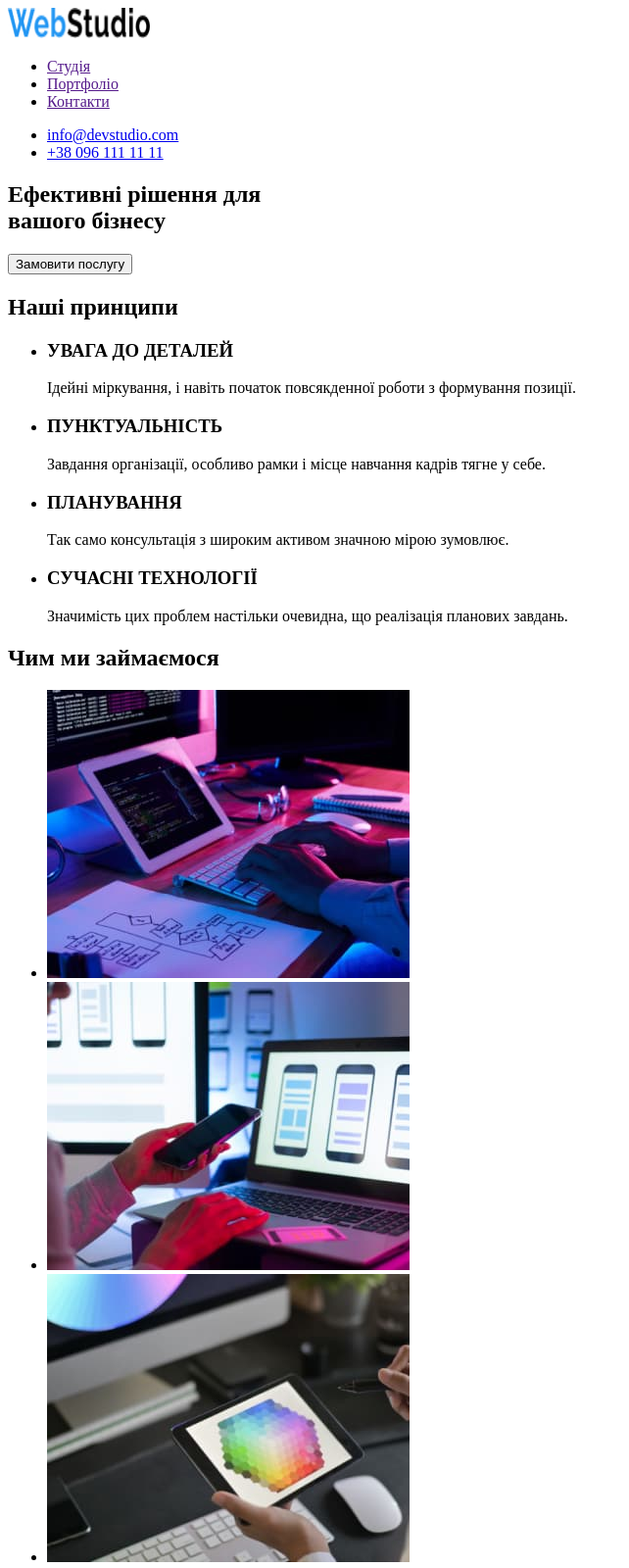
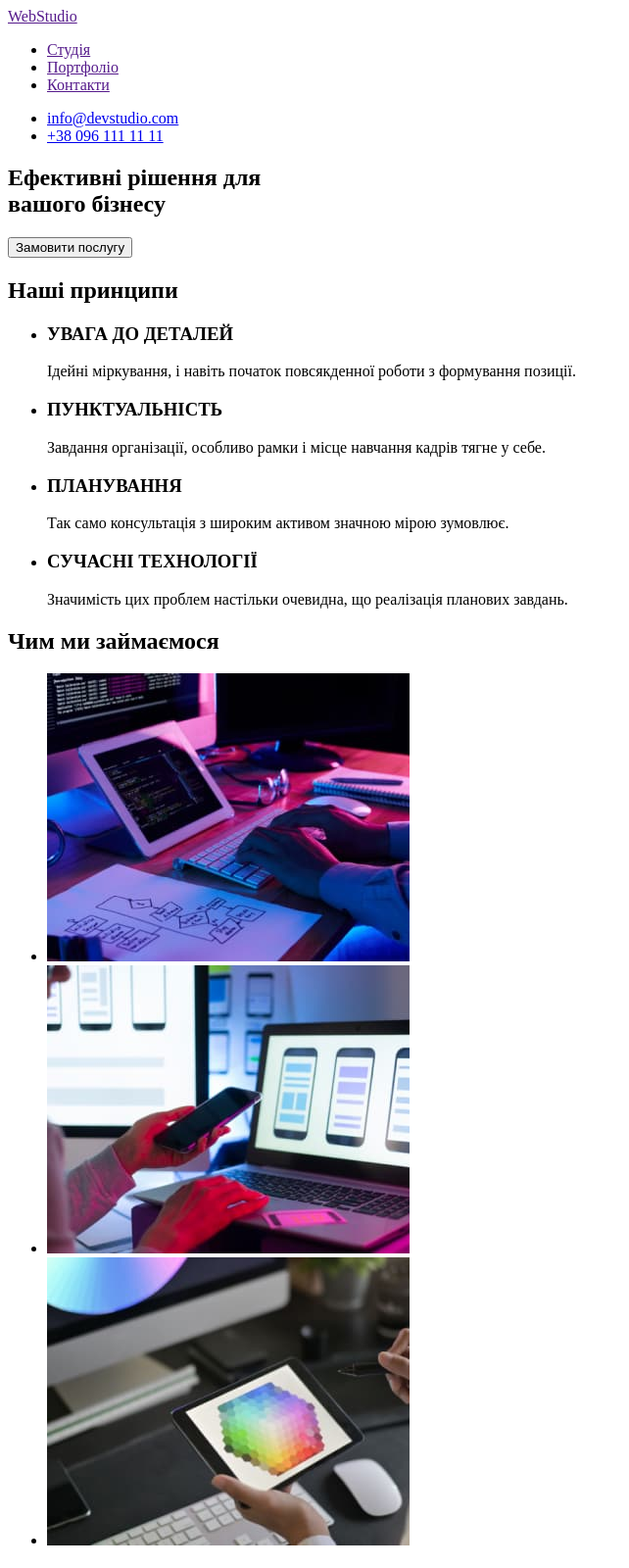
Before and after one commit to KaterynaChernetska/goit-markup-hm-01, a plain HTML site: page index.html in a window 1280 px wide. Shown: the top 1600 px of the page at 98% size, without its empty margins (0-642 px from the left). Drawn offline with Linux system fonts and the light colour scheme.

Commit message:
Change logo

```diff
--- a/index.html
+++ b/index.html
@@ -1,22 +1,15 @@
 <!DOCTYPE html>
 <html lang="uk">
   <head>
-    <meta charset="utf-8" />
-    <meta http-equiv="x-ua-compatible" content="ie=edge" />
-    <meta name="viewport" content="width=device-width, initial-scale=1.0" />
+    <meta charset="utf-8"/>
+    <meta http-equiv="x-ua-compatible" content="ie=edge"/>
+    <meta name="viewport" content="width=device-width, initial-scale=1.0"/>
     <title>WebStudio</title>
   </head>
   <body>
     <header>
       <nav>
-        <a href="">
-          <img
-            src="./images/logo/webstudiologo.jpg"
-            alt="Логотип компанії"
-            width="145"
-            height="31"
-          />
-        </a>
+        <a href="">WebStudio</a>
         <ul>
           <li><a href="">Студія</a></li>
           <li><a href="">Портфоліо</a></li>
@@ -29,15 +22,13 @@
       </ul>
     </header>
     <main>
-      <div>
       <section>
         <h1>
-            Ефективні рішення для <br />
+          Ефективні рішення для <br/>
           вашого бізнесу
         </h1>
         <button type="button">Замовити послугу</button>
       </section>
-      </div>
       <section>
         <h2>Наші принципи</h2>
         <ul>
@@ -63,19 +54,13 @@
         <h2>Чим ми займаємося</h2>
         <ul>
           <li>
-            <a href="">
-              <img src="./images/box/box1.jpg" alt="Написання коду" width="370" />
-            </a>
+            <img src="./images/box/box1.jpg" alt="Написання коду" width="370"/>
           </li>
           <li>
-            <a href="">
-              <img src="./images/box/box2.jpg" alt="Виготовлення дизайну інтерфейсу" width="370" />
-            </a>
+            <img src="./images/box/box2.jpg" alt="Виготовлення дизайну інтерфейсу" width="370"/>
           </li>
           <li>
-            <a href="">
-              <img src="./images/box/box3.jpg" alt="Підбір кольорів дизайну" width="370" />
-            </a>
+            <img src="./images/box/box3.jpg" alt="Підбір кольорів дизайну" width="370"/>
           </li>
         </ul>
       </section>
@@ -83,22 +68,22 @@
         <h2>Наша команда</h2>
         <ul>
           <li>
-            <img src="./images/team/teammember1.jpg" alt="Фото дизайнера" width="270" />
+            <img src="./images/team/teammember1.jpg" alt="Фото дизайнера" width="270"/>
             <h3>Ігор Дем'яненко</h3>
             <p lang="en">Product Designer</p>
           </li>
           <li>
-            <img src="./images/team/teammember2.jpg" alt="Фото розробника фронтенту" width="270" />
+            <img src="./images/team/teammember2.jpg" alt="Фото розробника фронтенту" width="270"/>
             <h3>Ольга Рєпіна</h3>
             <p lang="en">Frontend Developer</p>
           </li>
           <li>
-            <img src="./images/team/teammember3.jpg" alt="Фото маркетолога" width="270" />
+            <img src="./images/team/teammember3.jpg" alt="Фото маркетолога" width="270"/>
             <h3>Микола Тарасов</h3>
             <p lang="en">Marketing</p>
           </li>
           <li>
-            <img src="./images/team/teammember4.jpg" alt="Фото дизайнера інтерфейсу" width="270" />
+            <img src="./images/team/teammember4.jpg" alt="Фото дизайнера інтерфейсу" width="270"/>
             <h3>Михайло Єрмаков</h3>
             <p lang="en">UI Designer</p>
           </li>
@@ -106,7 +91,7 @@
       </section>
     </main>
     <footer>
-        <img src="./images/logo/webstudiologo.jpg" alt="Логотип компанії" width="145" height="31" />
+      <a href="">WebStudio</a>
       <address>
         <ul>
           <li>
```
Lines whose indentation alone changed are shown as unchanged.
